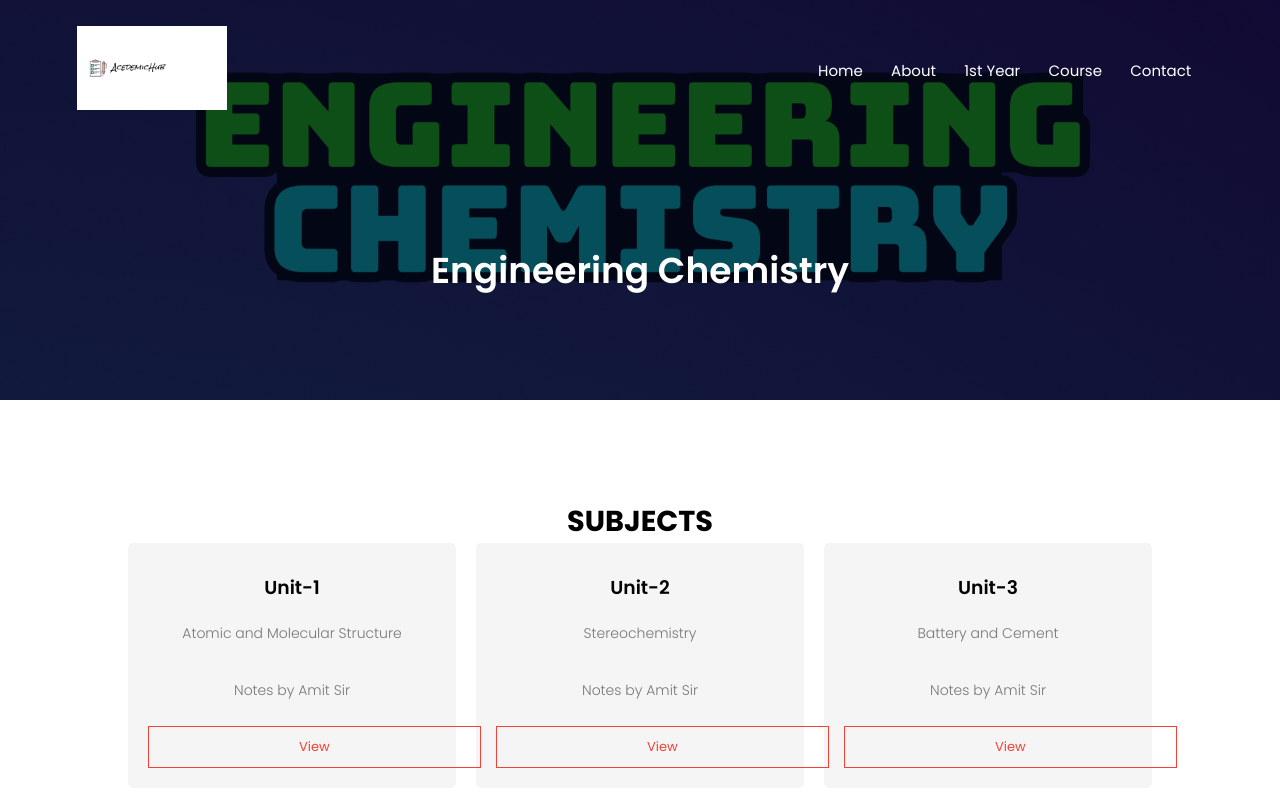
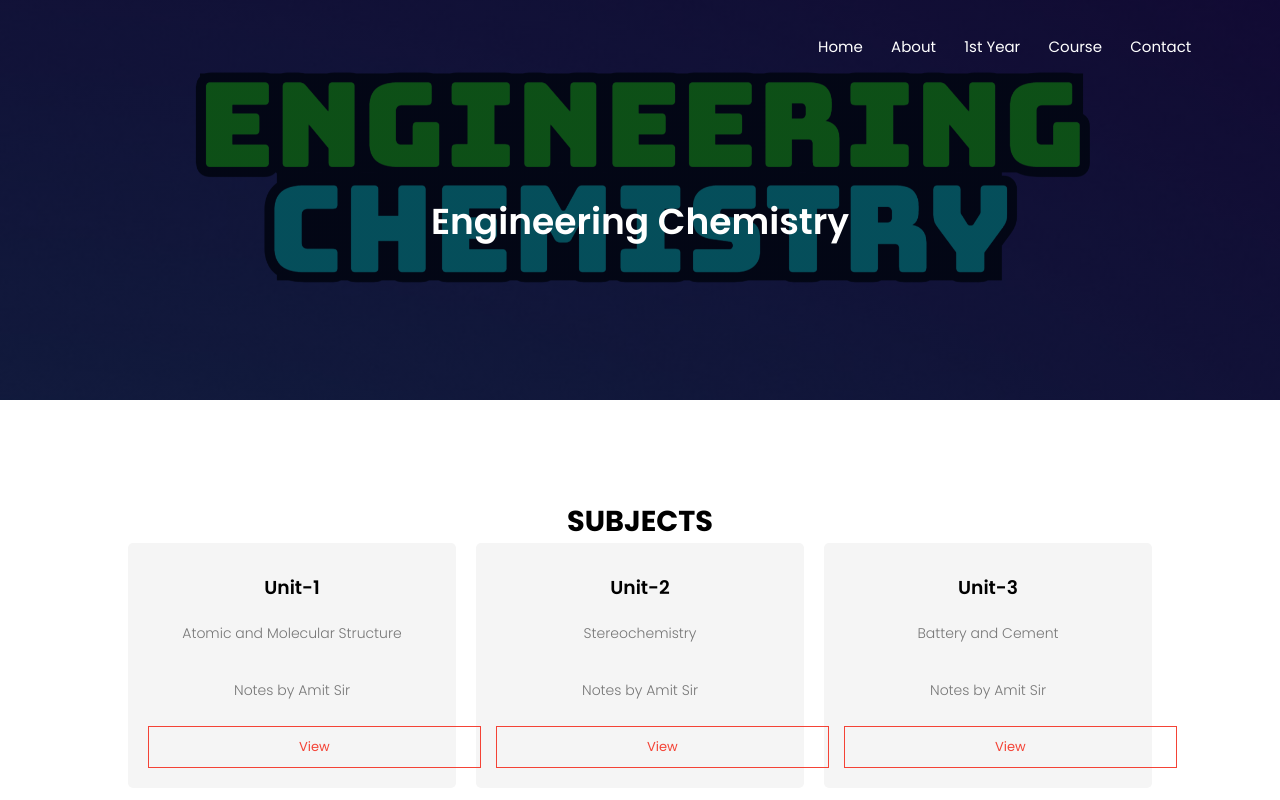
Before and after one commit to Shivansh-04/AcademicHub, a plain HTML site: page Years/echem.html in a window 1280 px wide. Shown: the top 800 px of the page. Drawn offline with nearby package versions, Linux system fonts and the light colour scheme.

Commit message:
Update echem.html

```diff
--- a/Years/echem.html
+++ b/Years/echem.html
@@ -16,7 +16,7 @@
     <section class="sub-header" style="background-image: linear-gradient(rgba(4,9,30,0.7),rgba(4,9,30,0.7)),url(../img/echem.png);
     ">
         <nav>
-            <a href="../index.html"><img src="../img/final_logo.png" alt="Logo"></a>
+<!--             <a href="../index.html"><img src="../img/final_logo.png" alt="Logo"></a> -->
             <div class="nav-links" id="navLinks">
                 <i class="fa fa-times" onclick="hideMenu()"></i>
                     <ul>
```
